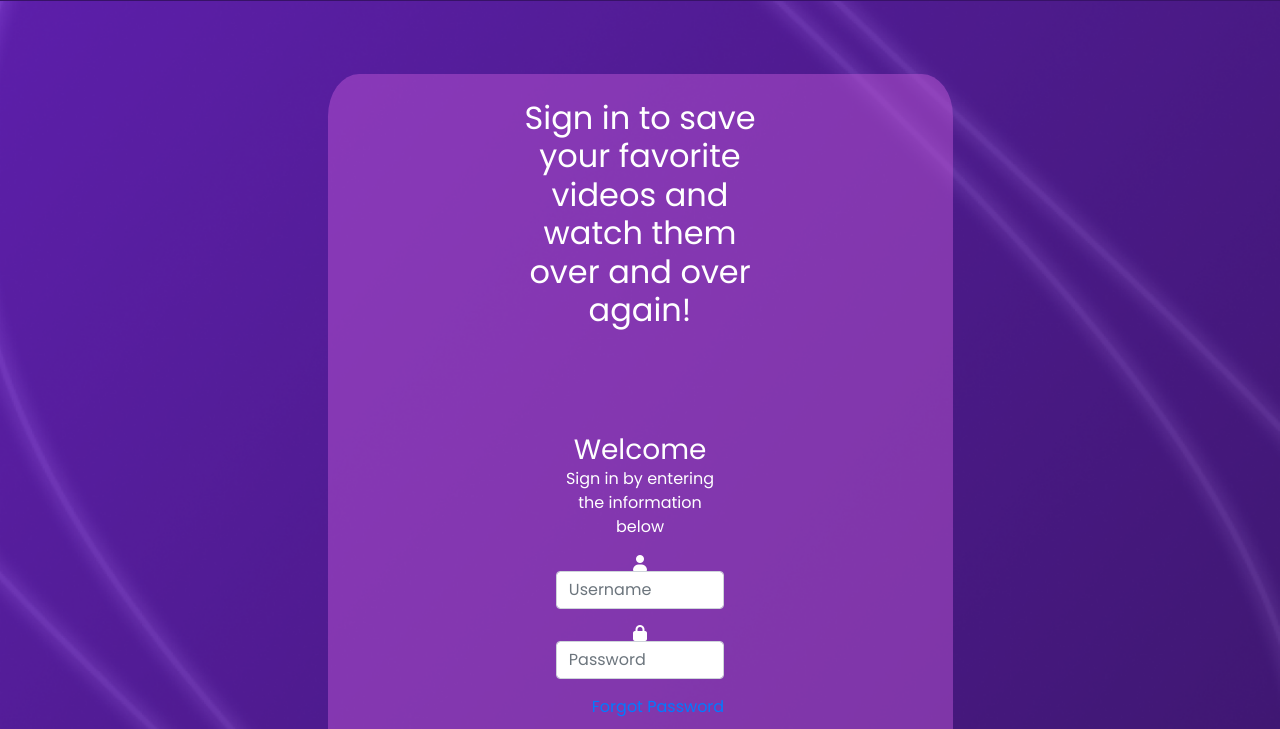
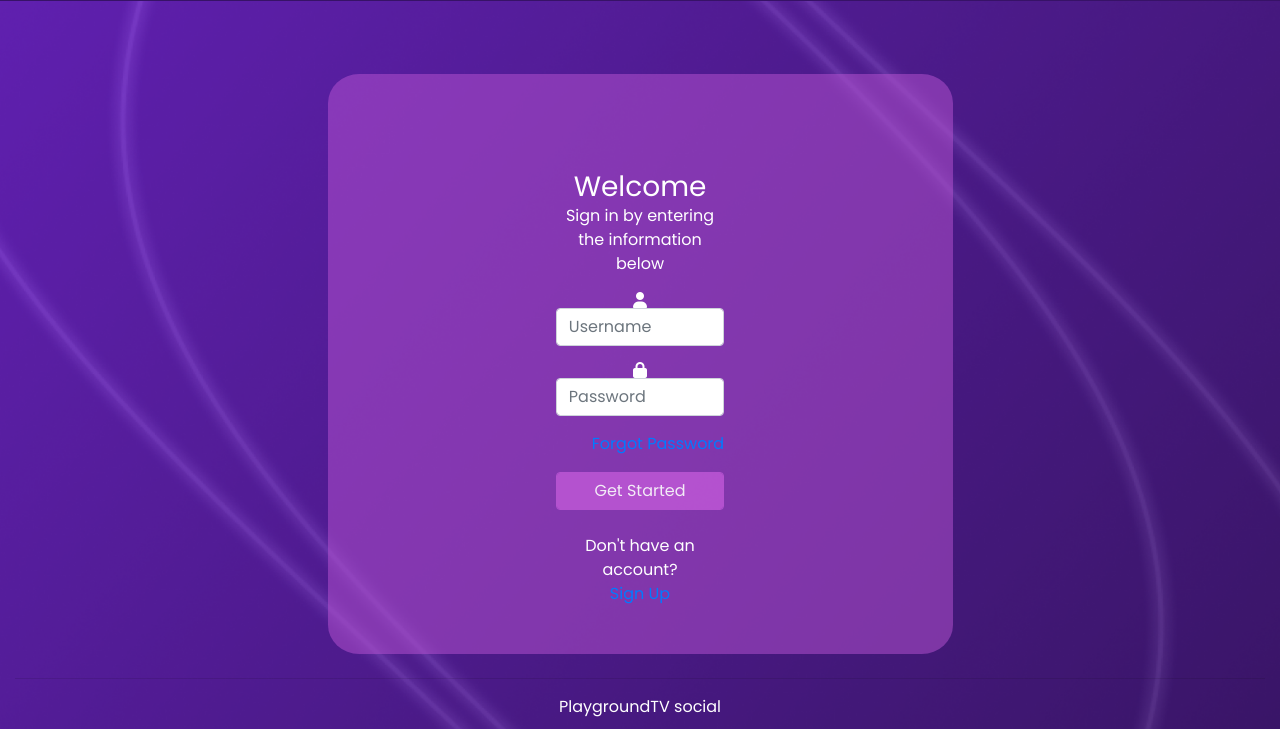
Before and after one commit to Code-Institute-Submissions/callehenke94-milestoneproject1_SepResub, a plain HTML site: page pages/my_videos.html in a window 1280 px wide. Shown: the part 71-800 px from the top of the page. Drawn offline with nearby package versions, Linux system fonts and the light colour scheme.

Commit message:
Responsed the text

```diff
--- a/css/style.css
+++ b/css/style.css
@@ -144,5 +144,6 @@ h4 {
 
 .heading-section {
   padding-top: 25px;
+  font-size: 2vw;
 }
 /* FOOTER */
--- a/pages/my_videos.html
+++ b/pages/my_videos.html
@@ -77,10 +77,7 @@
           <div class="container">
             <div class="row justify-content-center">
               <div class="col-md-6 text-center mb-5">
-                <h2 class="heading-section">
-                  Sign in to save your favorite videos and watch them over and
-                  over again!
-                </h2>
+
               </div>
             </div>
             <div class="row justify-content-center">
```
